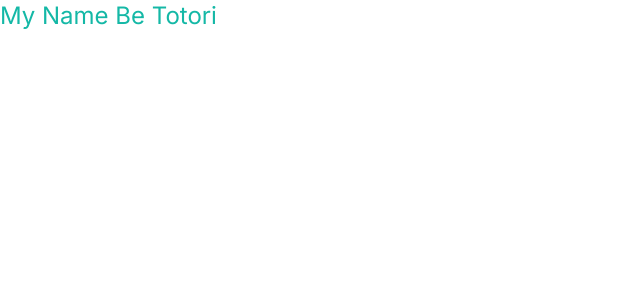
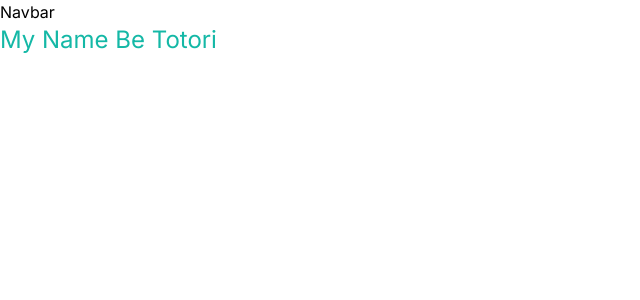
Before and after one commit to dCOMMICS/woud, a Next.js app: page / in a window 1280 px wide. Shown: the top 300 px of the page, without its empty margins (0-640 px from the left). Built offline with nearby package versions, Linux system fonts and the light colour scheme.

Commit message:
initial commit

```diff
--- a/app/layout.tsx
+++ b/app/layout.tsx
@@ -1,7 +1,7 @@
 import type { Metadata } from 'next'
 
 import './globals.css'
-
+import Navbar from '@/components/Navbar'
 
 
 export const metadata: Metadata = {
@@ -17,8 +17,11 @@
   return (
     <html lang="en">
       <body>
+        <Navbar />
+<main>
+  {children}
+</main>
 
-        {children}
 
         </body>
     </html>
--- /dev/null
+++ b/components/Footer.tsx
@@ -0,0 +1,9 @@
+import React from 'react'
+
+const Footer = () => {
+  return (
+    <div>Footer</div>
+  )
+}
+
+export default Footer
--- /dev/null
+++ b/components/Navbar.tsx
@@ -0,0 +1,9 @@
+import React from 'react'
+
+const Navbar = () => {
+  return (
+    <div>Navbar</div>
+  )
+}
+
+export default Navbar
```
